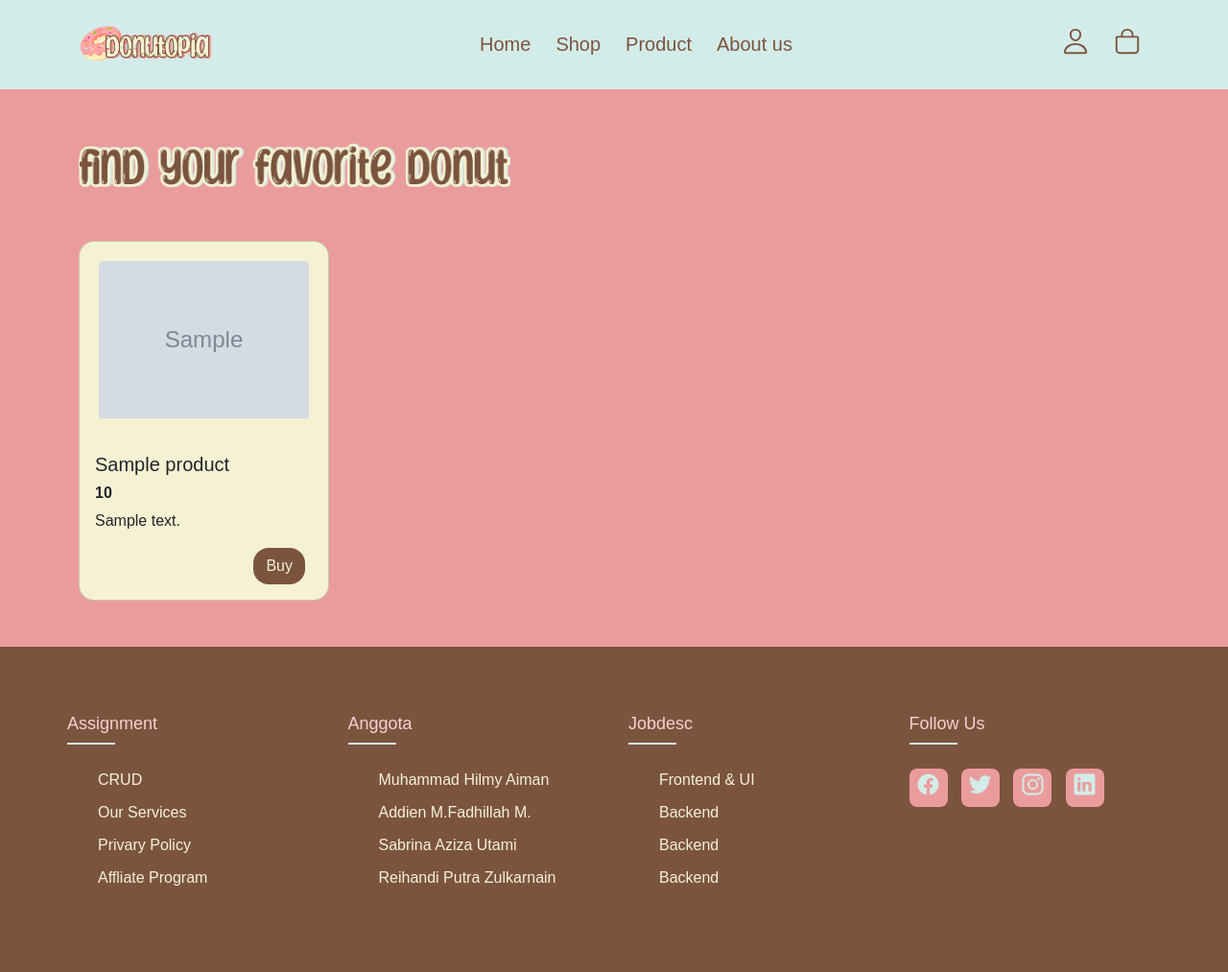
After one commit to Hilmy-19/donutopia, a PHP site: page /shop.php in a window 1280 px wide. The commit adds this page. Shown: the whole page at 96% size. Run offline with PHP 8.4, Linux system fonts and the light colour scheme; tables that the repository leaves empty or names only in its code hold one stand-in row (values such as "Sample post"); grey boxes marked "Sample" are stand-in pictures; some web fonts are replaced.

Commit message:
Menambahkan frontend shop

```diff
--- a/admin/delete-product.php
+++ b/admin/delete-product.php
@@ -3,7 +3,7 @@ include '../server/connection.php';
 
 $product_id = $_GET["product_id"];
 
-$query = "DELETE FROM products WHERE product_id = '$product_id'";
+$query = "DELETE FROM product WHERE product_id = '$product_id'";
 $result = mysqli_query($conn, $query);
 
 if ($result) {
--- a/assets/css/login.css
+++ b/assets/css/login.css
@@ -9,7 +9,7 @@ body{
     margin-top:400px;
     margin-left: 350px;
     width: 1000px;
-    height: 220px;
+    height: 240px;
     box-shadow: -17px -10px 0px 0px rgba(123,84,62,1);
 }
 
--- /dev/null
+++ b/assets/css/shop.css
@@ -0,0 +1,36 @@
+body {
+  /* background-image: url(../image/drip.png); */
+  background-color: #ea9c9c;
+  height: 115vh;
+  background-repeat: no-repeat;
+  width: 100%;
+  background-size: auto;
+  background-position: center;
+  line-height: 1.5;
+  font-family: "Poppins", sans-serif;
+  display: flex;
+  flex-direction: column;
+}
+
+.item-shop{
+    background-color: #F5F2D4;
+}
+
+.item-img{
+    background-color: #F5D1D0;
+    margin: 20px;
+}
+
+.card-body h5 p{
+    color: #7B543E;
+}
+
+h6{
+    color: #7B543E;
+    font-weight: bold;
+}
+
+.btn-buy{
+    background-color: #7B543E;
+    color: #F5F2D4;
+}
--- a/layouts/header.php
+++ b/layouts/header.php
@@ -27,13 +27,13 @@
                 <div class="collapse navbar-collapse" id="navbarSupportedContent">
                     <ul class="navbar-nav ms-auto mb-2 mb-lg-0">
                         <li class="nav-item">
-                            <a class="nav-link" aria-current="page" href="#">Home</a>
+                            <a class="nav-link" aria-current="page" href="index.php">Home</a>
                         </li>
                         <li class="nav-item">
-                            <a class="nav-link" href="#">Shop</a>
+                            <a class="nav-link" href="shop.php">Shop</a>
                         </li>
                         <li class="nav-item">
-                            <a class="nav-link" href="#product">Product</a>
+                            <a class="nav-link" href="index.php#product">Product</a>
                         </li>
                         <li class="nav-item">
                             <a class="nav-link" href="#about-us">About us</a>
--- a/login.php
+++ b/login.php
@@ -15,7 +15,7 @@
 
 <body>
     <div class="container">
-        <div class="card login mb-3 rounded-5" style="max-width: 540px;">
+        <div class="card item-shop login mb-3 rounded-5" style="max-width: 540px;">
             <div class="row g-0">
                 <div class="col-md-4">
                     <img src="assets/image/logo-donut.png" width="400px" class="img-fluid rounded-start mt-5 ms-2" alt="...">
@@ -30,6 +30,7 @@
                             <div class="mb-3">
                                 <input type="password" class="form-control rounded-4" id="exampleInputPassword1">
                             </div>
+                            <a href="register.php" class="ms-3 text-decoration-none">Not have an account?</a>
                             <div class="d-grid gap-2 d-md-flex justify-content-md-end">
                                 <button class="btn me-md-2 rounded-4" type="button">Login</button>
                             </div>
--- /dev/null
+++ b/shop.php
@@ -0,0 +1,43 @@
+<?php
+include 'layouts/header.php';
+
+include('server/connection.php');
+
+    $query_products = "SELECT * FROM product";
+
+    $stmt_products = $conn->prepare($query_products);
+    $stmt_products->execute();
+    $products = $stmt_products->get_result();
+?>
+
+<link rel="stylesheet" href="assets/css/shop.css">
+
+<main>
+    <div class="container">
+        <img src="assets/image/tagline-shop.png" class="mt-5" width="450px" alt="">
+
+        <div class="row row-cols-1 row-cols-md-4 g-4 mt-3 mb-5">
+            <?php foreach ($products as $product) { ?>
+            <div class="col">
+                <div class="card h-100 rounded-4 item-shop">
+                    <div class="item-img rounded-4">
+                    <?php echo "<img class='card-img-top' src= 'assets/image/" . $product['product_photo']."'>"; ?>
+                    </div>
+                    <div class="card-body">
+                        <h5 class="card-title"><?php echo $product['product_name']; ?></h5>
+                        <h6 class="card-title"><?php echo $product['product_price']; ?></h6>
+                        <p class="card-text"><?php echo $product['product_desc']; ?></p>
+                        <div class="d-grid gap-2 d-md-flex justify-content-md-end">
+                            <button class="btn btn-buy me-md-2 rounded-4" type="button">Buy</button>
+                        </div>
+                    </div>
+                </div>
+            </div>
+            <?php } ?>
+        </div>
+    </div>
+</main>
+
+<?php
+include 'layouts/footer.php';
+?>
```
Also changed, not shown: admin/create-product.php (+5 -5 lines), admin/edit-product.php (+4 -4 lines), admin/product-list.php (+4 -4 lines), assets/css/admin-style.css (+19 -14 lines), assets/image/profile4.jpg (added), assets/image/tagline-shop.png (added).
